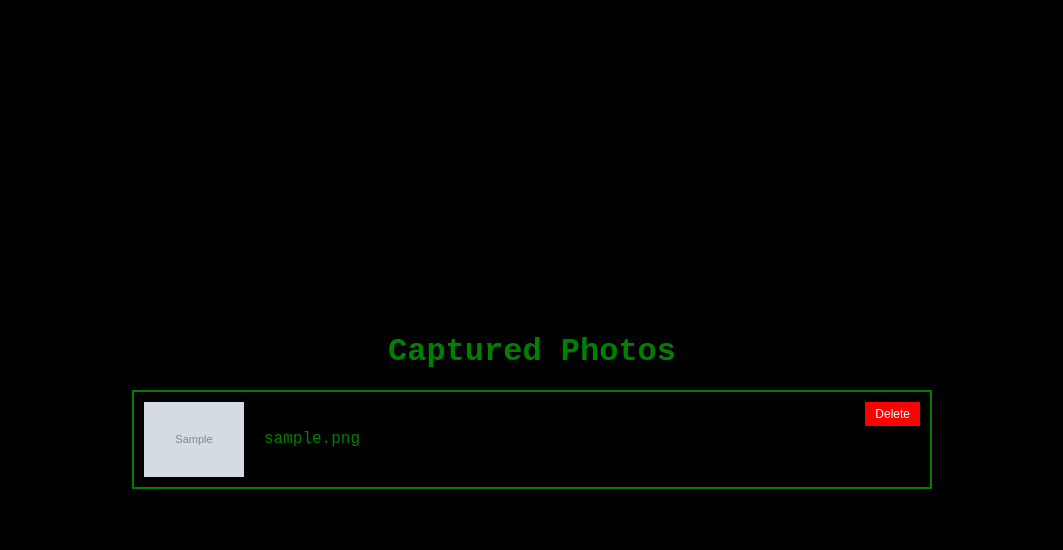
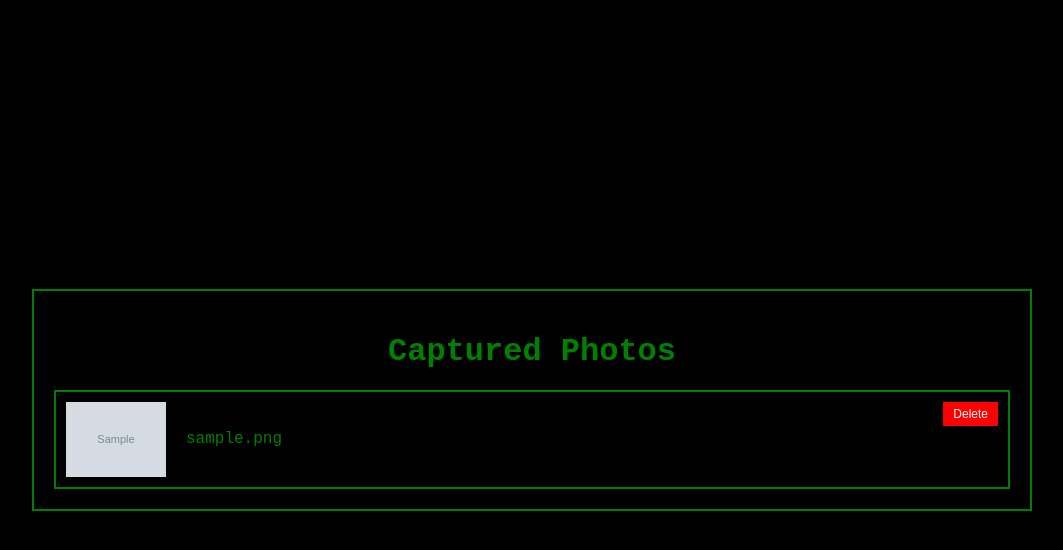
Before and after one commit to Gajarbotol/camhack, a Flask app: template templates/admin.html in a window 1280 px wide. Shown: the top 550 px of the page, without its empty margins (108-1171 px from the left). Run offline with Flask 3, Linux system fonts and the light colour scheme; the template is opened without the code that fills it: most values are stand-ins (such as "Sample title", 1, 10 or a date in 2020); grey boxes marked "Sample" are stand-in pictures.

Commit message:
Update admin.html

```diff
--- a/templates/admin.html
+++ b/templates/admin.html
@@ -16,12 +16,21 @@
             height: 100vh;
             margin: 0;
         }
+        .container {
+            width: 90%;
+            max-width: 1000px;
+            border: 2px solid green;
+            padding: 20px;
+            box-sizing: border-box;
+            display: flex;
+            flex-direction: column;
+            align-items: center;
+        }
         h1 {
             margin-bottom: 20px;
         }
         #gallery {
-            width: 80%;
-            max-width: 800px;
+            width: 100%;
             display: flex;
             flex-direction: column;
             gap: 10px;
@@ -55,6 +64,7 @@
     </style>
 </head>
 <body>
+    <div class="container">
         <h1>Captured Photos</h1>
         <div id="gallery">
             {% for image in images %}
@@ -69,5 +79,6 @@
                 </div>
             {% endfor %}
         </div>
+    </div>
 </body>
 </html>
```
Lines whose indentation alone changed are shown as unchanged.
